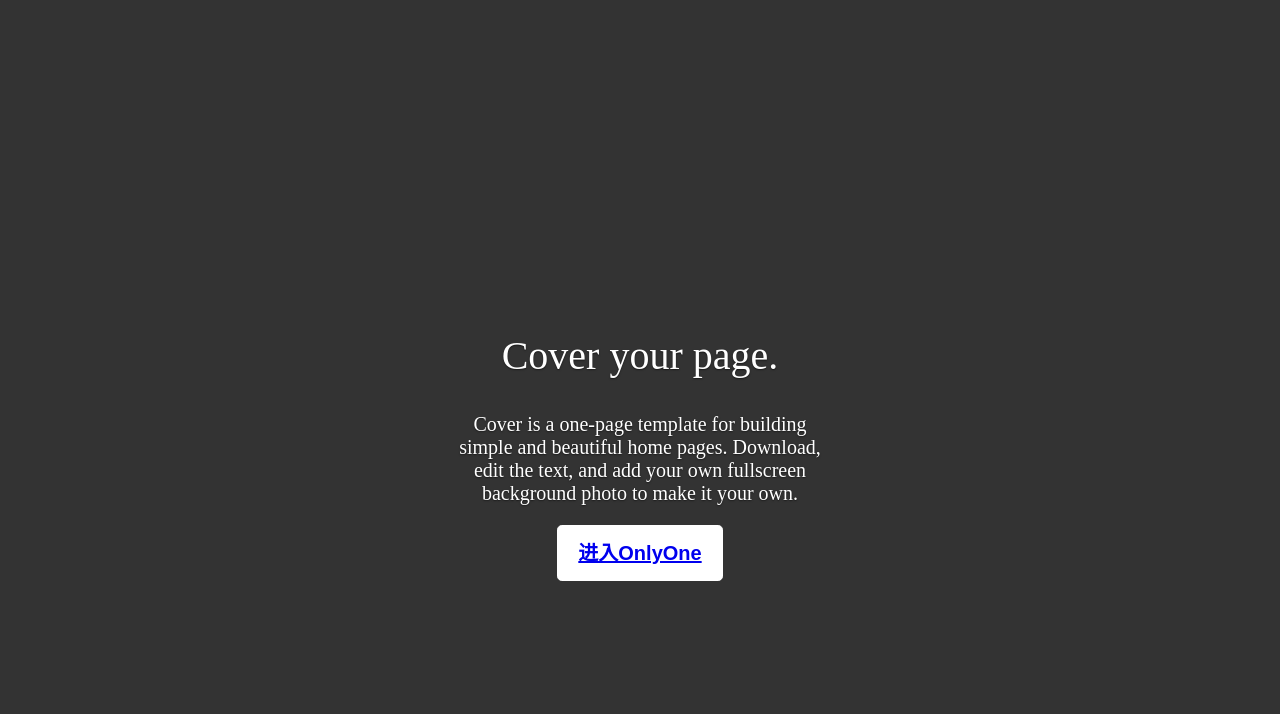
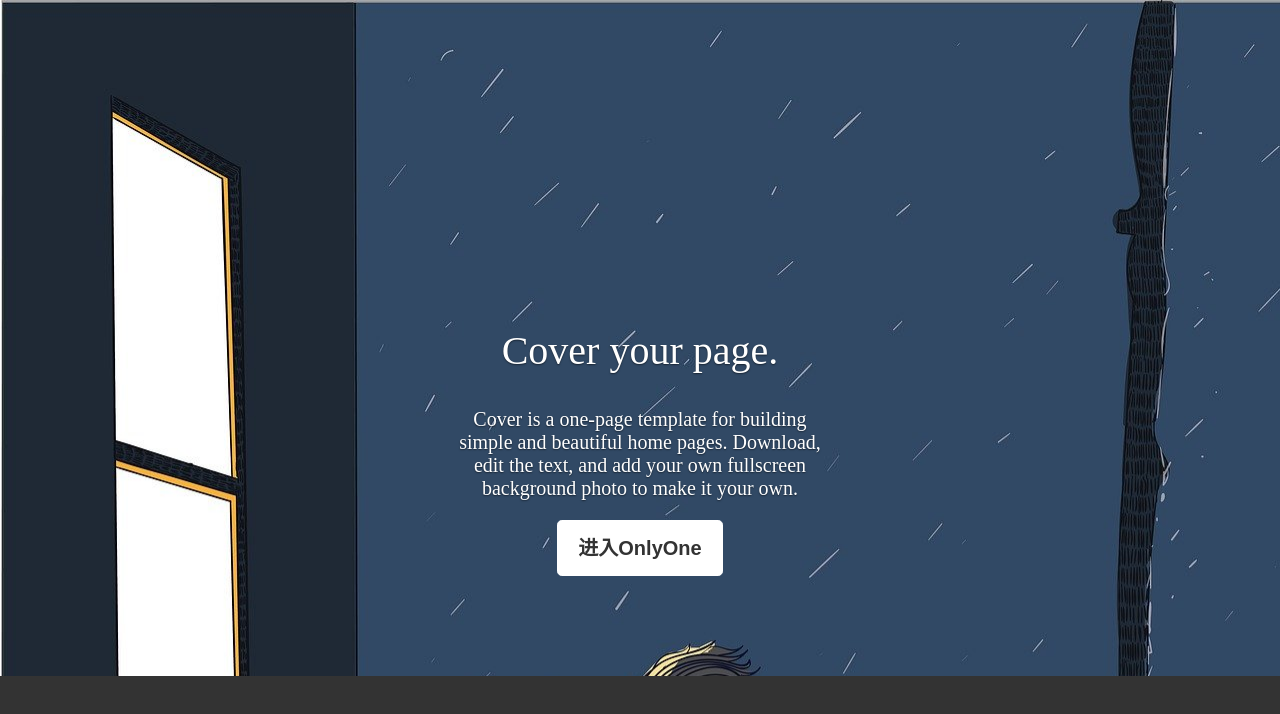
Before and after one commit to SJcz/OnlyOne_web, a Vue app: page / in a window 1280 px wide. Shown: the top 714 px of the page. Built offline with nearby package versions, Linux system fonts and the light colour scheme.

Commit message:
修改 body 样式

```diff
--- a/src/App.vue
+++ b/src/App.vue
@@ -28,5 +28,7 @@ body {
   background-color: #333;
   height: auto;
   min-height: 100%;
+  padding: 0;
+  margin: 0;
 }
 </style>
--- a/src/pages/Wellcome.vue
+++ b/src/pages/Wellcome.vue
@@ -39,6 +39,7 @@ export default {
     text-align: center;
     background-color: #333;
     height: 100%;
+    background-image: url('../assets/index-background.jpg');
   }
 
   .main {
@@ -70,6 +71,11 @@ export default {
   }
 
   a {
-    text-decoraction: none;
-  }
+    text-decoration:none ;
+    color: #333;
+}
+.router-link-active {
+    text-decoraction: none ;
+    color: #333;
+}
 </style>
```
